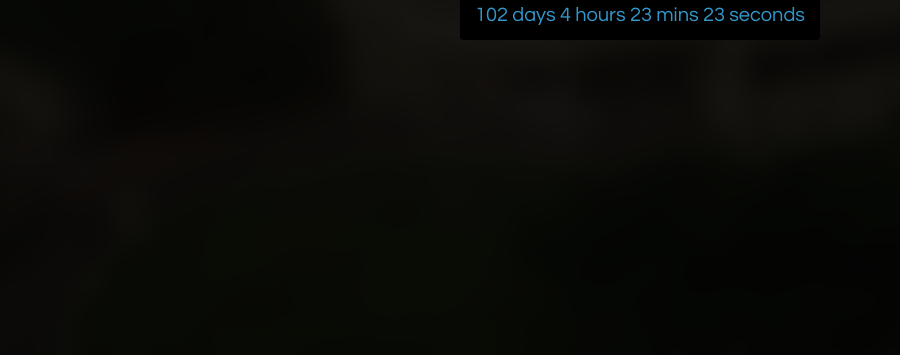
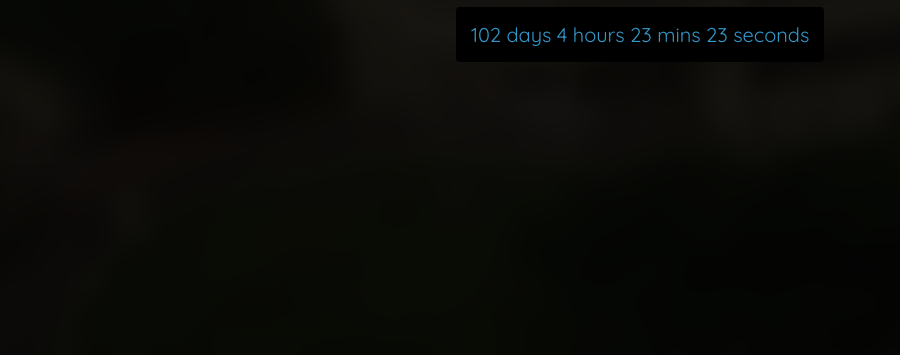
Before and after one commit to akhilarjun/xmecmeet, a plain HTML site: page index.html in a window 1280 px wide. Shown: the part 445-800 px from the top of the page, without its empty margins (0-900 px from the left). Drawn offline with Linux system fonts and the light colour scheme.

Commit message:
fixed font

```diff
--- a/css/xmec_style.css
+++ b/css/xmec_style.css
@@ -9,7 +9,7 @@
 /*STYLES*/
 body{
     background: #eee;
-    font-family: 'Century Gothic';
+    font-family: 'Quicksand', sans-serif;
     overflow: hidden;
 }
 
```
